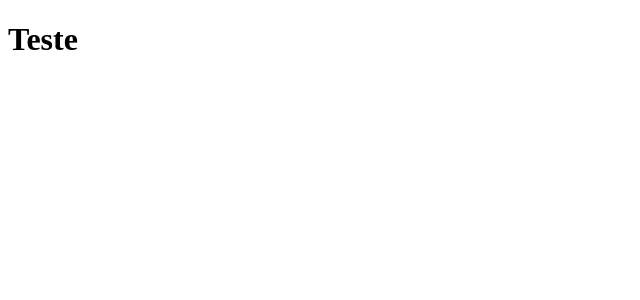
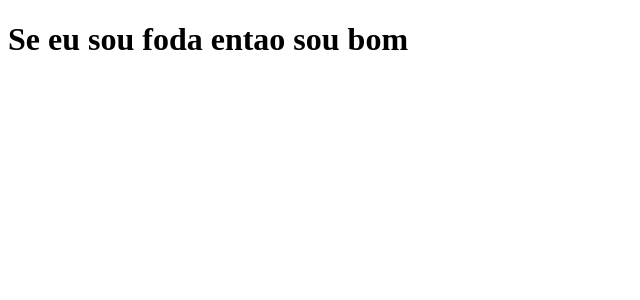
Before and after one commit to HugoSantos2131/tabnews, a Next.js app: page / in a window 1280 px wide. Shown: the top 300 px of the page, without its empty margins (0-640 px from the left). Built offline with nearby package versions, Linux system fonts and the light colour scheme.

Commit message:
removendo o node_moduless

```diff
--- a/pages/index.js
+++ b/pages/index.js
@@ -1,5 +1,5 @@
 function Home() {
-    return <h1>Teste</h1>
+    return <h1> Se eu sou foda entao sou bom </h1>
 }
 
 export default Home;
```
